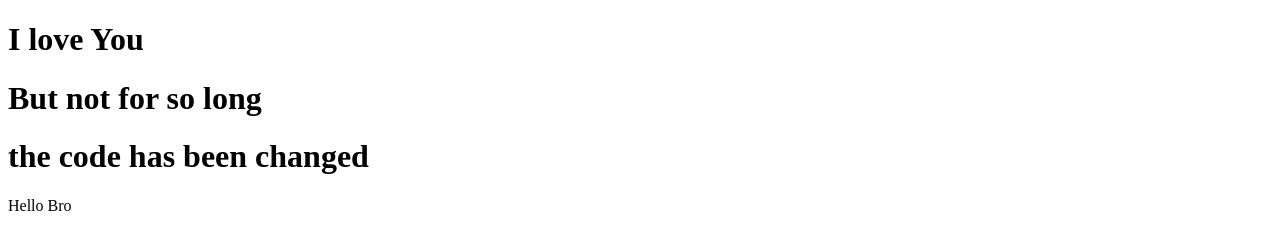
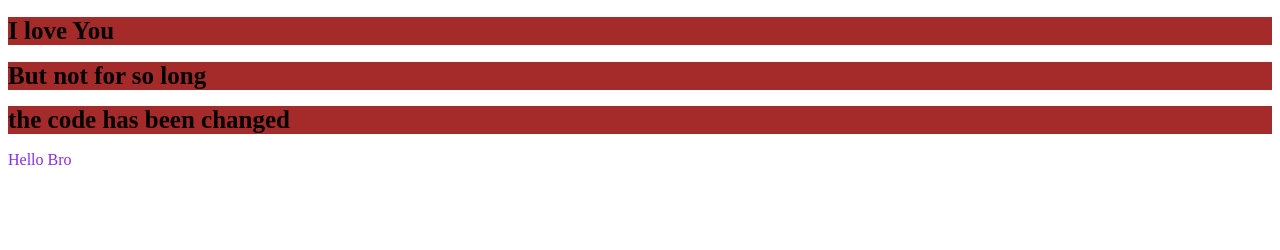
Before and after one commit to shahariarNasim/third-web-repo, a plain HTML site: page index.html in a window 1280 px wide. Drawn offline with Linux system fonts and the light colour scheme.

Commit message:
added style

```diff
--- a/index.html
+++ b/index.html
@@ -5,11 +5,12 @@
     <meta http-equiv="X-UA-Compatible" content="IE=edge">
     <meta name="viewport" content="width=device-width, initial-scale=1.0">
     <title>My third web repo</title>
+    <link rel="stylesheet" href="style.css">
 </head>
 <body>
-    <h1>I love You</h1>
-    <h1>But not for so long</h1>
-    <h1>the code has been changed</h1>
-    <p>Hello Bro</p>
+    <h1 class="abc">I love You</h1>
+    <h1 class="abc">But not for so long</h1>
+    <h1 class="abc">the code has been changed</h1>
+    <p id="st">Hello Bro</p>
 </body>
 </html>
--- /dev/null
+++ b/style.css
@@ -0,0 +1,10 @@
+#st{
+    color: blueviolet;
+    font-family: 'Times New Roman', Times, serif;
+}
+.abc{
+    background-color: brown;
+    font-size: 25px;
+    font-weight: bold;
+
+}
```
